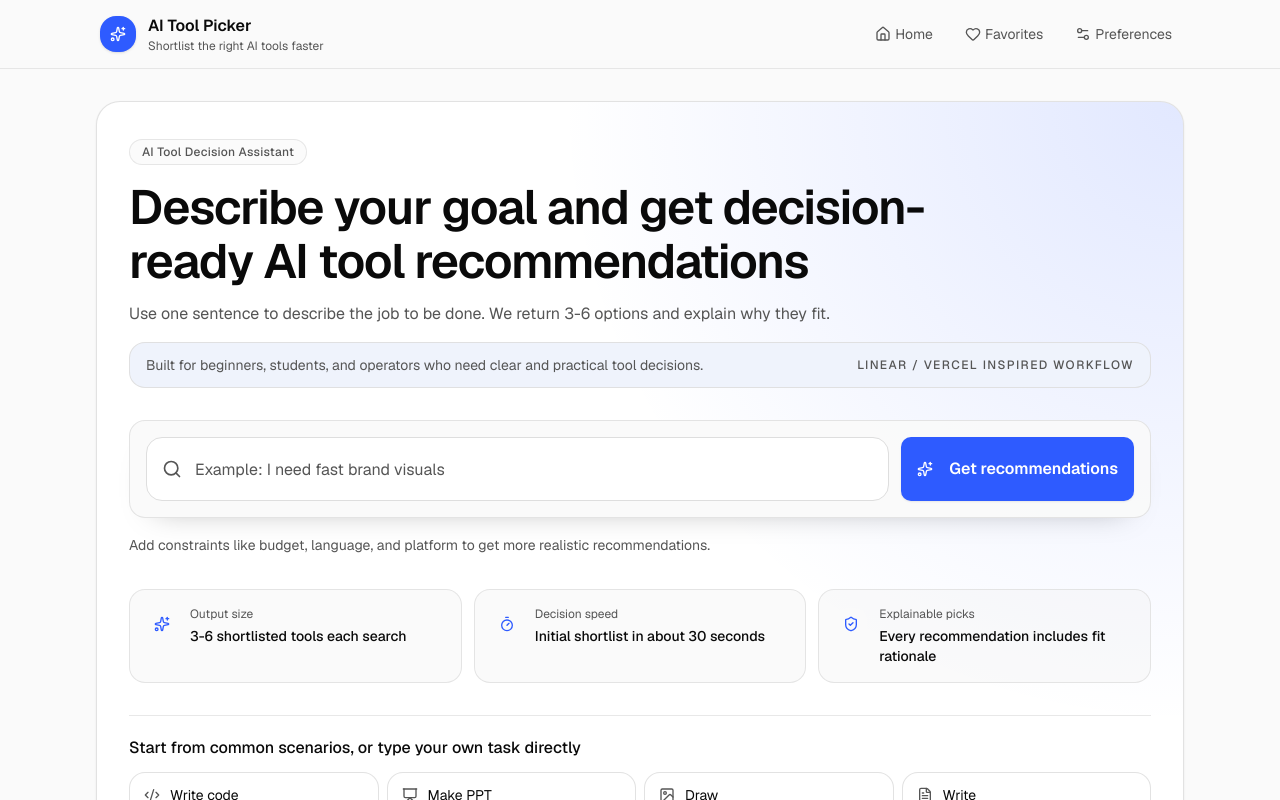
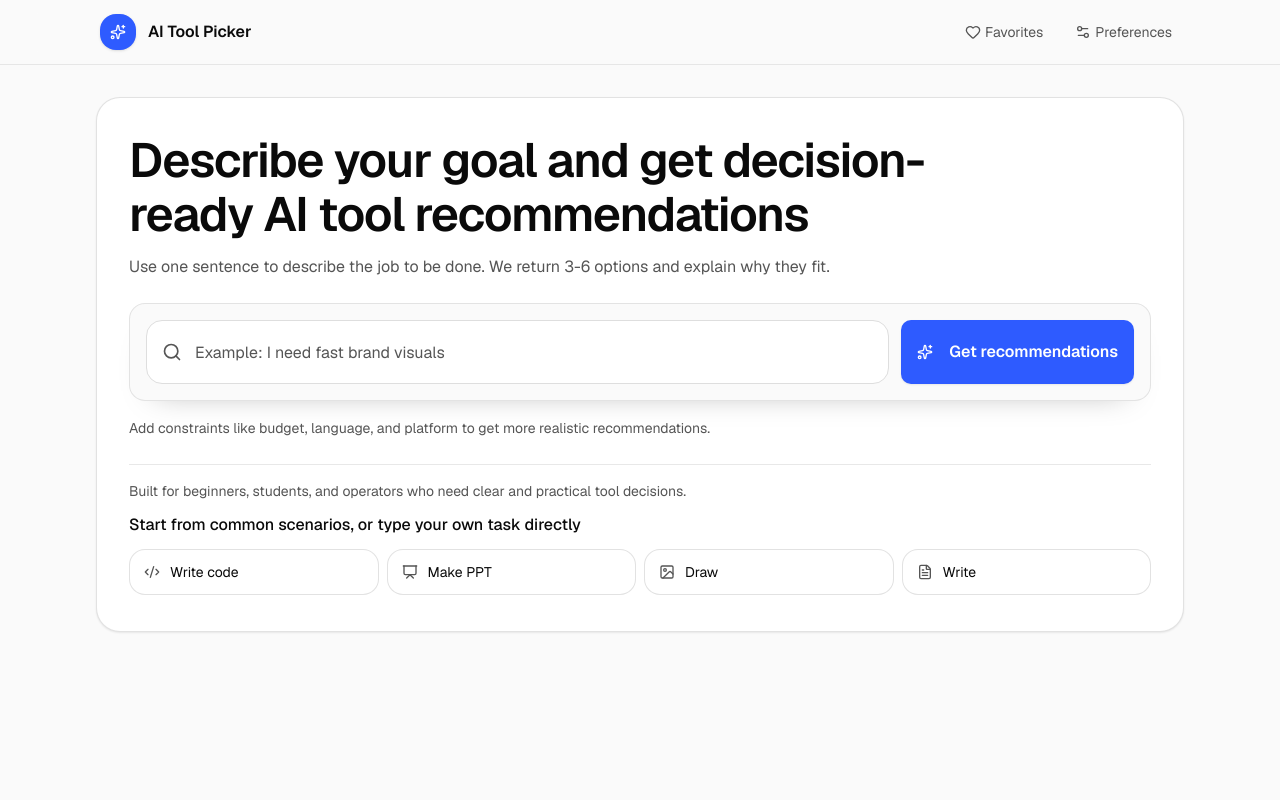
Before and after one commit to chake111/ai-tool-picker, a Next.js app in the folder ui/: page /en in a window 1280 px wide. Shown: the top 800 px of the page. Built offline with nearby package versions, Linux system fonts and the light colour scheme.

Commit message:
refactor home first screen to focus on primary conversion

```diff
--- a/ui/app/[locale]/layout.tsx
+++ b/ui/app/[locale]/layout.tsx
@@ -3,7 +3,7 @@ import Link from 'next/link'
 import { notFound } from 'next/navigation'
 import { hasLocale } from 'next-intl'
 import { getMessages, getTranslations, setRequestLocale } from 'next-intl/server'
-import { Heart, Home, Settings2, Sparkles } from 'lucide-react'
+import { Heart, Settings2, Sparkles } from 'lucide-react'
 import { AuthSessionProvider } from '@/components/auth-session-provider'
 import { IntlProvider } from '@/components/intl-provider'
 import { Toaster } from '@/components/ui/toaster'
@@ -43,7 +43,6 @@ export default async function LocaleLayout({ children, params }: LocaleLayoutPro
 
   const messages = await getMessages()
   const navItems = [
-    { href: `/${locale}`, label: locale === 'zh' ? '首页' : 'Home', icon: Home },
     { href: `/${locale}/favorites`, label: locale === 'zh' ? '收藏' : 'Favorites', icon: Heart },
     { href: `/${locale}/preferences`, label: locale === 'zh' ? '偏好' : 'Preferences', icon: Settings2 },
   ]
@@ -58,10 +57,7 @@ export default async function LocaleLayout({ children, params }: LocaleLayoutPro
                 <span className="grid h-9 w-9 place-items-center rounded-xl bg-primary text-primary-foreground shadow-sm">
                   <Sparkles className="h-4 w-4" />
                 </span>
-                <div>
-                  <p className="text-sm font-semibold text-foreground sm:text-base">AI Tool Picker</p>
-                  <p className="text-xs text-muted-foreground">{locale === 'zh' ? '更快完成 AI 工具初选' : 'Shortlist the right AI tools faster'}</p>
-                </div>
+                <p className="text-sm font-semibold text-foreground sm:text-base">AI Tool Picker</p>
               </Link>
 
               <div className="flex items-center gap-1 sm:gap-2">
--- a/ui/app/[locale]/page.tsx
+++ b/ui/app/[locale]/page.tsx
@@ -5,7 +5,6 @@ import { useLocale, useTranslations } from "next-intl"
 import { useRouter } from "next/navigation"
 import { HomeHero } from "@/components/home/home-hero"
 import { HomeQuickScenes } from "@/components/home/home-quick-scenes"
-import { HomeResultsPreview } from "@/components/home/home-results-preview"
 import { SearchInput } from "@/components/search-input"
 import { useSearchFlow } from "@/hooks/use-search-flow"
 import { useHistory } from "@/hooks/use-history"
@@ -39,6 +38,7 @@ export default function HomePage() {
     () =>
       [...(quickScenesConfig as QuickSceneConfig[])]
         .sort((a, b) => a.order - b.order)
+        .slice(0, 4)
         .map((scene) => ({ ...scene, label: t(scene.languageKey) })),
     [t],
   )
@@ -78,17 +78,10 @@ export default function HomePage() {
           />
         }
         scenarioTitle={t("home.quickScenesTitle")}
-        stats={[
-          { label: t("home.stats.countLabel"), value: t("home.stats.countValue") },
-          { label: t("home.stats.timeLabel"), value: t("home.stats.timeValue") },
-          { label: t("home.stats.reasonLabel"), value: t("home.stats.reasonValue") },
-        ]}
         quickScenes={<HomeQuickScenes scenes={quickScenes} query={searchFlow.query} onSelect={searchFlow.setQuery} />}
       />
 
       {searchFlow.error && <p className="rounded-xl border border-destructive/30 bg-destructive/10 px-4 py-3 text-sm text-destructive">{searchFlow.error}</p>}
-
-      <HomeResultsPreview title={t("home.resultsTitle")} subtitle={t("home.resultsPreviewSubtitle")} emptyHint={t("home.emptyHint")} />
     </main>
   )
 }
--- a/ui/components/home/home-hero.tsx
+++ b/ui/components/home/home-hero.tsx
@@ -1,10 +1,4 @@
 import type { ReactNode } from "react"
-import { ShieldCheck, Sparkles, Timer } from "lucide-react"
-
-type HeroStat = {
-  label: string
-  value: string
-}
 
 type HomeHeroProps = {
   title: string
@@ -13,50 +7,21 @@ type HomeHeroProps = {
   inputArea: ReactNode
   quickScenes: ReactNode
   scenarioTitle: string
-  stats: HeroStat[]
 }
 
-const iconMap = [Sparkles, Timer, ShieldCheck]
-
-export function HomeHero({ title, subtitle, trustNote, inputArea, quickScenes, scenarioTitle, stats }: HomeHeroProps) {
+export function HomeHero({ title, subtitle, trustNote, inputArea, quickScenes, scenarioTitle }: HomeHeroProps) {
   return (
-    <section className="app-panel relative overflow-hidden px-6 py-7 sm:px-8 sm:py-9">
-      <div className="pointer-events-none absolute inset-0 bg-[radial-gradient(circle_at_top_right,color-mix(in_oklab,var(--primary)_14%,transparent)_0%,transparent_46%)]" />
-      <div className="relative space-y-8">
-        <div className="space-y-4">
-          <p className="inline-flex items-center rounded-full border border-border/70 bg-background/80 px-3 py-1 text-xs font-medium tracking-wide text-muted-foreground">
-            AI Tool Decision Assistant
-          </p>
-          <div className="space-y-3">
-            <h1 className="max-w-4xl text-[length:var(--font-title-xl)] font-semibold leading-[var(--line-height-title)] tracking-tight text-foreground">{title}</h1>
-            <p className="max-w-3xl text-[length:var(--font-body-md)] text-muted-foreground">{subtitle}</p>
-          </div>
-          <div className="app-panel-subtle flex flex-wrap items-center justify-between gap-3 rounded-2xl px-4 py-3 text-sm text-muted-foreground">
-            <span>{trustNote}</span>
-            <span className="inline-flex items-center gap-1 text-xs font-medium uppercase tracking-[0.12em]">Linear / Vercel inspired workflow</span>
-          </div>
+    <section className="app-panel px-6 py-7 sm:px-8 sm:py-9">
+      <div className="space-y-6">
+        <div className="space-y-3">
+          <h1 className="max-w-4xl text-[length:var(--font-title-xl)] font-semibold leading-[var(--line-height-title)] tracking-tight text-foreground">{title}</h1>
+          <p className="max-w-3xl text-[length:var(--font-body-md)] text-muted-foreground">{subtitle}</p>
         </div>
 
         {inputArea}
 
-        <div className="grid gap-3 sm:grid-cols-3">
-          {stats.map((stat, index) => {
-            const Icon = iconMap[index] ?? Sparkles
-            return (
-              <div key={stat.label} className="app-panel-muted flex items-start gap-3 rounded-2xl p-4">
-                <span className="mt-0.5 rounded-lg bg-background p-2 text-primary">
-                  <Icon className="h-4 w-4" />
-                </span>
-                <div>
-                  <p className="text-xs text-muted-foreground">{stat.label}</p>
-                  <p className="mt-1 text-sm font-medium text-foreground">{stat.value}</p>
-                </div>
-              </div>
-            )
-          })}
-        </div>
-
-        <div className="space-y-3 border-t border-border/70 pt-5">
+        <div className="space-y-3 border-t border-border/70 pt-4">
+          <p className="text-xs text-muted-foreground sm:text-sm">{trustNote}</p>
           <h2 className="text-sm font-medium text-foreground sm:text-base">{scenarioTitle}</h2>
           {quickScenes}
         </div>
```
